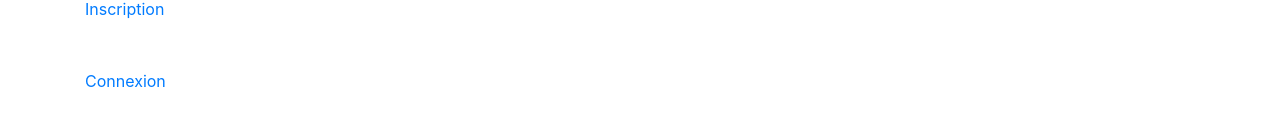
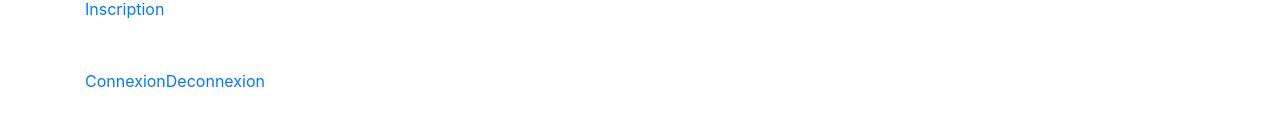
Before and after one commit to liliwanadoo/prestHome, an Angular app: page / in a window 1280 px wide. Shown: the part 371-510 px from the top of the page. Built offline with nearby package versions, Linux system fonts and the light colour scheme; no server answers.

Commit message:
add login form and authentication service

```diff
--- a/src/app/pages/accueil/accueil.component.html
+++ b/src/app/pages/accueil/accueil.component.html
@@ -14,7 +14,8 @@
     </div><br/><br/>
 
     <div id="loginIn" > <!--*ngIf="currentUser"-->
-        <a role='button' [routerLink]="['login']" (click)="logout()">Connexion</a>
+        <a role='button' [routerLink]="['login']" >Connexion</a>
+        <a role='button' [routerLink]="['']"(click)="logout()">Deconnexion</a>
     </div><br/><br/>
 
 
--- a/src/app/pages/login/login.component.ts
+++ b/src/app/pages/login/login.component.ts
@@ -6,7 +6,7 @@ import { AuthentificationService } from 'src/app/shared/service/authentification
 
 
 
-@Component({templateUrl: 'login.component.html'})
+@Component({ templateUrl: 'login.component.html' })
 export class LoginComponent implements OnInit {
   loginForm: FormGroup;
   loading = false;
@@ -29,13 +29,13 @@ export class LoginComponent implements OnInit {
   ngOnInit() {
     this.loginForm = this.formBuilder.group({
       email: ['',
-            Validators.required,
+        [Validators.required,
         Validators.pattern('^[a-z0-9]+(\.[_a-z0-9]+)*@[a-z0-9-]+(\.[a-z0-9-]+)*(\.[a-z]{2,15})$'),
-            Validators.email],
+        Validators.email]],
 
       password: ['',
-            Validators.minLength(6),
-            Validators.required]
+        [Validators.minLength(6),
+        Validators.required]]
     });
   }
 
```
Lines whose indentation alone changed are shown as unchanged.
